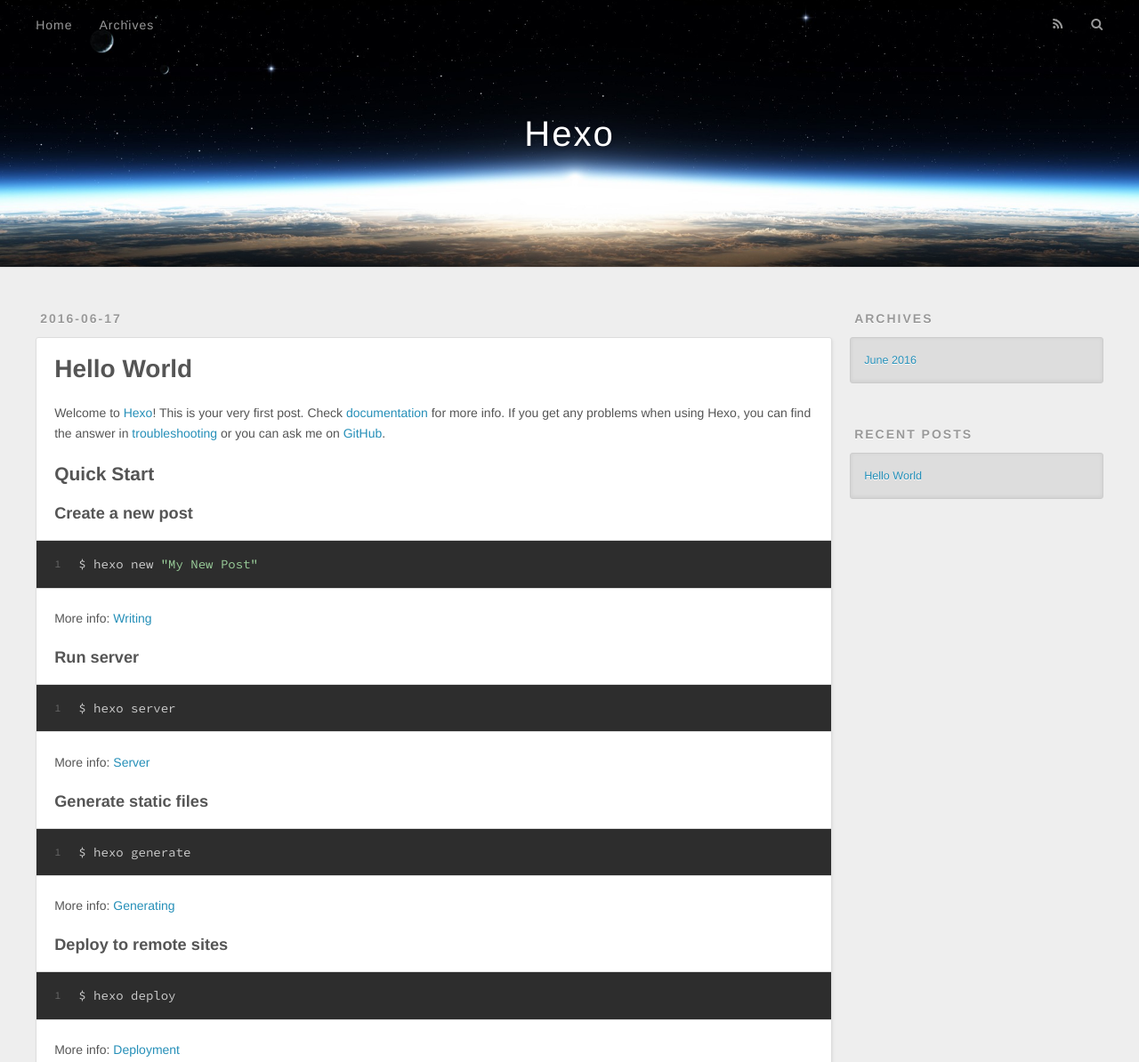
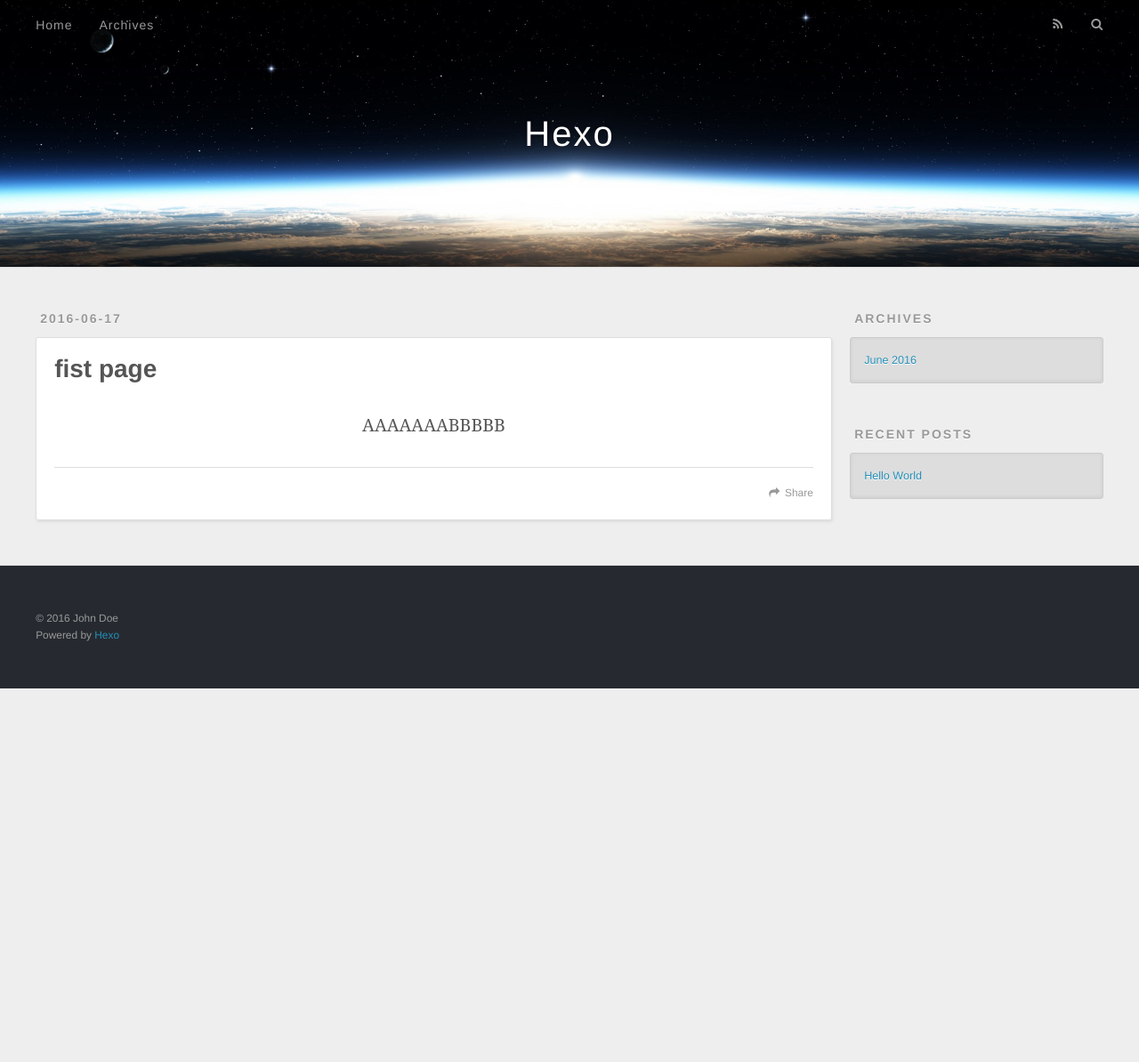
Before and after one commit to dreamerhome/dreamerhome.github.io, a plain HTML site: page fist-page/index.html in a window 1280 px wide. Shown: the top 1194 px of the page at 89% size. After the commit the page ends 800 px from the top, so only its background shows below. Drawn offline with nearby package versions, Linux system fonts and the light colour scheme.

Commit message:
Site updated: 2016-06-22 11:53:59

```diff
--- a/index.html
+++ b/fist-page/index.html
@@ -3,17 +3,18 @@
 <head>
   <meta charset="utf-8">
 
-  <title>Hexo</title>
+  <title>fist page | Hexo</title>
   <meta name="viewport" content="width=device-width, initial-scale=1, maximum-scale=1">
-  <meta name="description">
+  <meta name="description" content="AAAAAAABBBBB">
 <meta property="og:type" content="website">
-<meta property="og:title" content="Hexo">
-<meta property="og:url" content="http://yoursite.com/index.html">
+<meta property="og:title" content="fist page">
+<meta property="og:url" content="http://yoursite.com/fist-page/index.html">
 <meta property="og:site_name" content="Hexo">
-<meta property="og:description">
+<meta property="og:description" content="AAAAAAABBBBB">
+<meta property="og:updated_time" content="2016-06-22T03:47:40.700Z">
 <meta name="twitter:card" content="summary">
-<meta name="twitter:title" content="Hexo">
-<meta name="twitter:description">
+<meta name="twitter:title" content="fist page">
+<meta name="twitter:description" content="AAAAAAABBBBB">
 
     <link rel="alternate" href="/atom.xml" title="Hexo" type="application/atom+xml">
 
@@ -62,12 +63,10 @@
   </div>
 </header>
       <div class="outer">
-        <section id="main">
-
-    <article id="post-hello-world" class="article article-type-post" itemscope itemprop="blogPost">
+        <section id="main"><article id="page-undefined" class="article article-type-page" itemscope itemprop="blogPost">
   <div class="article-meta">
-    <a href="/2016/06/17/hello-world/" class="article-date">
-  <time datetime="2016-06-17T06:35:09.093Z" itemprop="datePublished">2016-06-17</time>
+    <a href="/fist-page/index.html" class="article-date">
+  <time datetime="2016-06-17T07:39:45.000Z" itemprop="datePublished">2016-06-17</time>
 </a>
 
   </div>
@@ -77,8 +76,8 @@
       <header class="article-header">
 
 
-    <h1 itemprop="name">
-      <a class="article-title" href="/2016/06/17/hello-world/">Hello World</a>
+    <h1 class="article-title" itemprop="name">
+      fist page
     </h1>
 
 
@@ -86,29 +85,22 @@
 
     <div class="article-entry" itemprop="articleBody">
 
-        <p>Welcome to <a href="https://hexo.io/" target="_blank" rel="external">Hexo</a>! This is your very first post. Check <a href="https://hexo.io/docs/" target="_blank" rel="external">documentation</a> for more info. If you get any problems when using Hexo, you can find the answer in <a href="https://hexo.io/docs/troubleshooting.html" target="_blank" rel="external">troubleshooting</a> or you can ask me on <a href="https://github.com/hexojs/hexo/issues" target="_blank" rel="external">GitHub</a>.</p>
-<h2 id="Quick-Start"><a href="#Quick-Start" class="headerlink" title="Quick Start"></a>Quick Start</h2><h3 id="Create-a-new-post"><a href="#Create-a-new-post" class="headerlink" title="Create a new post"></a>Create a new post</h3><figure class="highlight bash"><table><tr><td class="gutter"><pre><span class="line">1</span><br></pre></td><td class="code"><pre><span class="line">$ hexo new <span class="string">"My New Post"</span></span><br></pre></td></tr></table></figure>
-<p>More info: <a href="https://hexo.io/docs/writing.html" target="_blank" rel="external">Writing</a></p>
-<h3 id="Run-server"><a href="#Run-server" class="headerlink" title="Run server"></a>Run server</h3><figure class="highlight bash"><table><tr><td class="gutter"><pre><span class="line">1</span><br></pre></td><td class="code"><pre><span class="line">$ hexo server</span><br></pre></td></tr></table></figure>
-<p>More info: <a href="https://hexo.io/docs/server.html" target="_blank" rel="external">Server</a></p>
-<h3 id="Generate-static-files"><a href="#Generate-static-files" class="headerlink" title="Generate static files"></a>Generate static files</h3><figure class="highlight bash"><table><tr><td class="gutter"><pre><span class="line">1</span><br></pre></td><td class="code"><pre><span class="line">$ hexo generate</span><br></pre></td></tr></table></figure>
-<p>More info: <a href="https://hexo.io/docs/generating.html" target="_blank" rel="external">Generating</a></p>
-<h3 id="Deploy-to-remote-sites"><a href="#Deploy-to-remote-sites" class="headerlink" title="Deploy to remote sites"></a>Deploy to remote sites</h3><figure class="highlight bash"><table><tr><td class="gutter"><pre><span class="line">1</span><br></pre></td><td class="code"><pre><span class="line">$ hexo deploy</span><br></pre></td></tr></table></figure>
-<p>More info: <a href="https://hexo.io/docs/deployment.html" target="_blank" rel="external">Deployment</a></p>
+        <blockquote>
+<p>AAAAAAABBBBB</p>
+</blockquote>
 
 
     </div>
     <footer class="article-footer">
-      <a data-url="http://yoursite.com/2016/06/17/hello-world/" data-id="cipjevg7p00009k3dq6fyemxs" class="article-share-link">Share</a>
+      <a data-url="http://yoursite.com/fist-page/index.html" data-id="cipqci1gn0001js3dkn2alwxo" class="article-share-link">Share</a>
 
 
     </footer>
   </div>
 
-</article>
 
 
-
+</article>
 
 </section>
 
```
Also changed, not shown: 2016/06/17/hello-world/index.html (+1 -1 lines).
